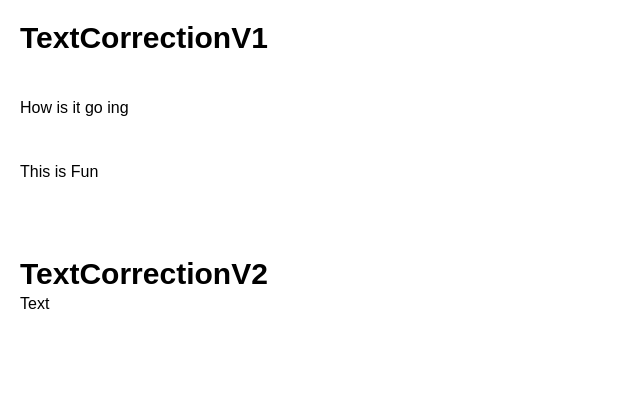
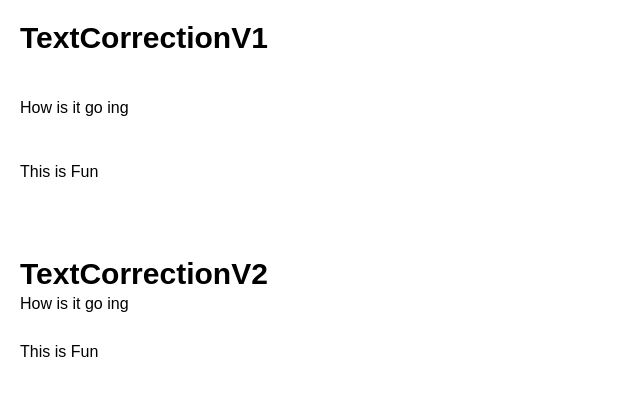
Before and after one commit to drexxdk/text-correction, a Next.js app: page / in a window 1280 px wide. Shown: the top 396 px of the page, without its empty margins (0-640 px from the left). Built offline with nearby package versions, Linux system fonts and the light colour scheme.

Commit message:
version 2 WIP

```diff
--- a/app/TextCorrectionV2/TextCorrectionV2.tsx
+++ b/app/TextCorrectionV2/TextCorrectionV2.tsx
@@ -1,9 +1,93 @@
+import { RefObject, useRef, useState } from "react";
+
 const TextCorrectionV2 = () => {
+  const inputRef = useRef<HTMLInputElement>(null);
   return (
     <div className="p-5 bg-white text-black">
       <h2 className="text-3xl font-bold">TextCorrectionV2</h2>
-      <p>Text</p>
+      <div onClick={(e) => onClick({ e, inputRef })} className="relative">
+        <input
+          type="text"
+          ref={inputRef}
+          className="absolute border-black border bg-pink-500 invisible z-10"
+        />
+        <p>
+          <TextCorrectionV2Words word="How" id="1" />
+          <TextCorrectionV2Words word=" " id="2" />
+          <TextCorrectionV2Words word="is" id="3" />
+          <TextCorrectionV2Words word=" " id="4" />
+          <TextCorrectionV2Words word="it" id="5" />
+          <TextCorrectionV2Words word=" " id="6" />
+          <TextCorrectionV2Words word="go ing" id="7" />
+        </p>
+        <p>&nbsp;</p>
+        <p>
+          <TextCorrectionV2Words word="This" id="8" />
+          <TextCorrectionV2Words word=" " id="9" />
+          <TextCorrectionV2Words word="is" id="10" />
+          <TextCorrectionV2Words word=" " id="11" />
+          <TextCorrectionV2Words word="Fun" id="12" />
+        </p>
+      </div>
     </div>
   );
 };
 export default TextCorrectionV2;
+
+const onClick = ({
+  e,
+  inputRef,
+}: {
+  e: React.MouseEvent<HTMLDivElement>;
+  inputRef: RefObject<HTMLInputElement | null>;
+}) => {
+  if (!inputRef.current) {
+    return;
+  }
+  const target = e.target as HTMLElement;
+  const id = target.dataset.id;
+  const type = target.dataset.type as "whitespace" | "word";
+
+  console.log("onClick", target, id, type);
+  if (id && type) {
+    switch (type) {
+      case "word":
+        return inputRef.current.classList.add("!visible");
+      case "whitespace":
+        return inputRef.current.classList.add("!visible");
+      default:
+        break;
+    }
+  }
+  inputRef.current.classList.remove("!visible");
+};
+
+const TextCorrectionV2Words = ({ word, id }: { word: string; id: string }) => {
+  const split = word.split(/(\s)/g).filter((item) => item.length);
+  return split.map((elem, i) => {
+    return (
+      <TextCorrectionV2Word
+        key={i}
+        word={elem}
+        id={id}
+        type={word === " " ? "whitespace" : "word"}
+      />
+    );
+  });
+};
+
+const TextCorrectionV2Word = ({
+  word,
+  id,
+  type,
+}: {
+  word: string;
+  id: string;
+  type: "word" | "whitespace";
+}) => {
+  return (
+    <span data-type={type} data-id={id} className="relative">
+      {word}
+    </span>
+  );
+};
```
